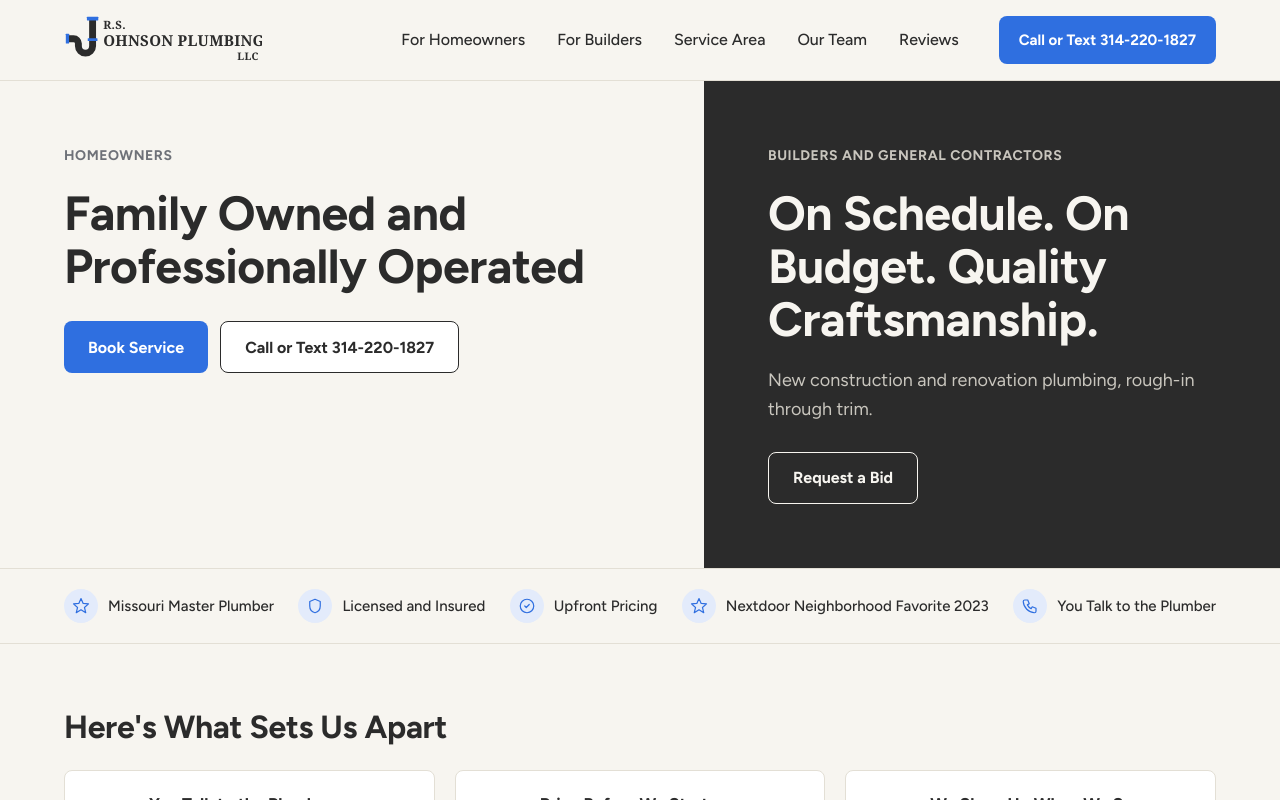
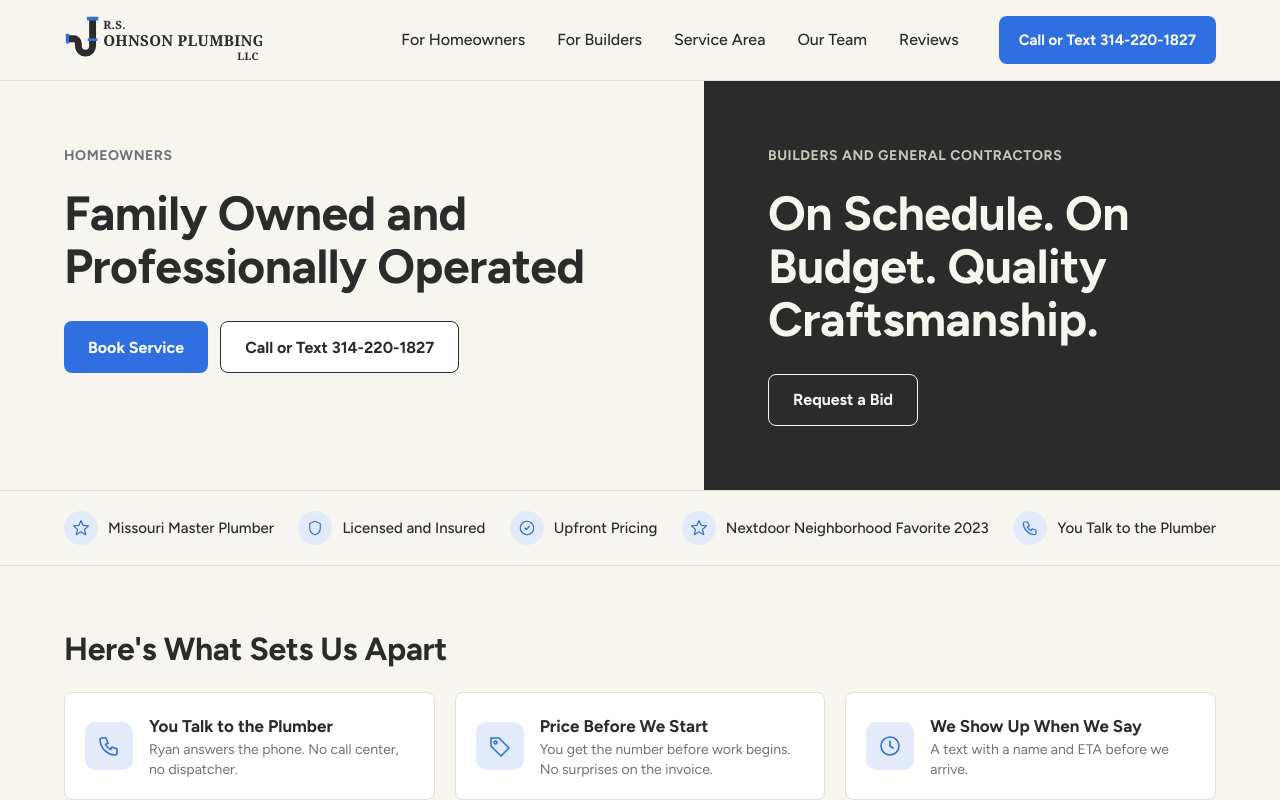
Before and after one commit to rs-johnson-plumbing/website, a Next.js app: page / in a window 1280 px wide. Shown: the top 800 px of the page. Built offline with nearby package versions, Linux system fonts and the light colour scheme.

Commit message:
Remove builders hero subline
Co-Authored-By: Claude Fable 5.1 <noreply@anthropic.com>
Claude-Session: https://claude.ai/code/session_019MwgCSJMUCqgyqZb853uPn

```diff
--- a/content/home.json
+++ b/content/home.json
@@ -19,7 +19,7 @@
     "builders": {
       "eyebrow": "Builders and General Contractors",
       "heading": "On Schedule. On Budget. Quality Craftsmanship.",
-      "line": "New construction and renovation plumbing, rough-in through trim.",
+      "line": "",
       "primary": "Request a Bid",
       "secondary": "Call or Text 314-220-1827",
       "credentials": []
--- a/src/components/blocks/HomeHero.tsx
+++ b/src/components/blocks/HomeHero.tsx
@@ -74,7 +74,7 @@ export function HomeHero() {
           <div className="flex flex-col items-center gap-4 px-gutter-m py-8 text-center lg:mr-auto lg:max-w-[calc(1440px*0.45)] lg:items-start lg:gap-5 lg:px-gutter lg:py-[64px] lg:text-left">
             <div className="hidden text-[14px] font-bold uppercase tracking-[0.04em] text-ondark-muted lg:block">{h.builders.eyebrow}</div>
             <h2 className="text-[32px] font-bold leading-[1.1] tracking-[-0.01em] text-offwhite lg:min-h-[106px] lg:text-h1 lg:font-bold">{h.builders.heading}</h2>
-            <p className="max-w-[520px] text-[16px] leading-[1.5] text-ondark-muted lg:min-h-[58px] lg:text-body">{h.builders.line}</p>
+            {h.builders.line && <p className="max-w-[520px] text-[16px] leading-[1.5] text-ondark-muted lg:min-h-[58px] lg:text-body">{h.builders.line}</p>}
             <div className="flex w-full flex-col gap-2.5 lg:w-auto lg:flex-row lg:gap-3 lg:pt-2">
               <Button href={link("bid")} variant="filled" track="bid-hero" className="h-[52px] w-full lg:hidden">
                 {h.builders.primary}
```
